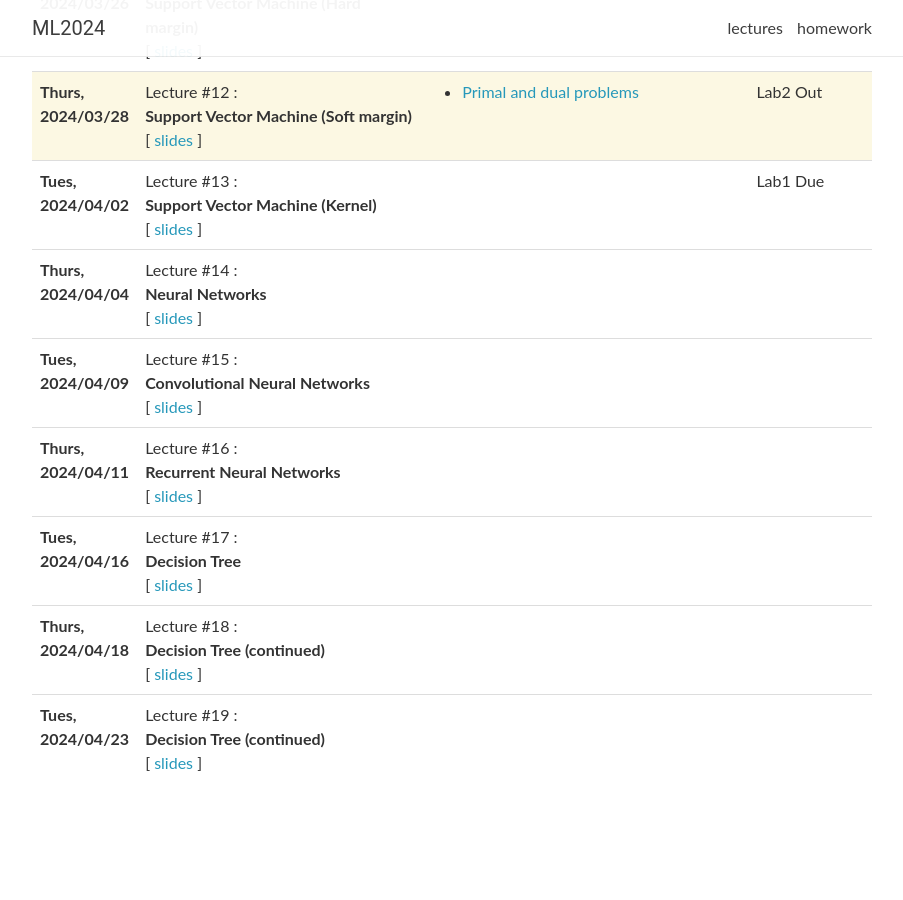
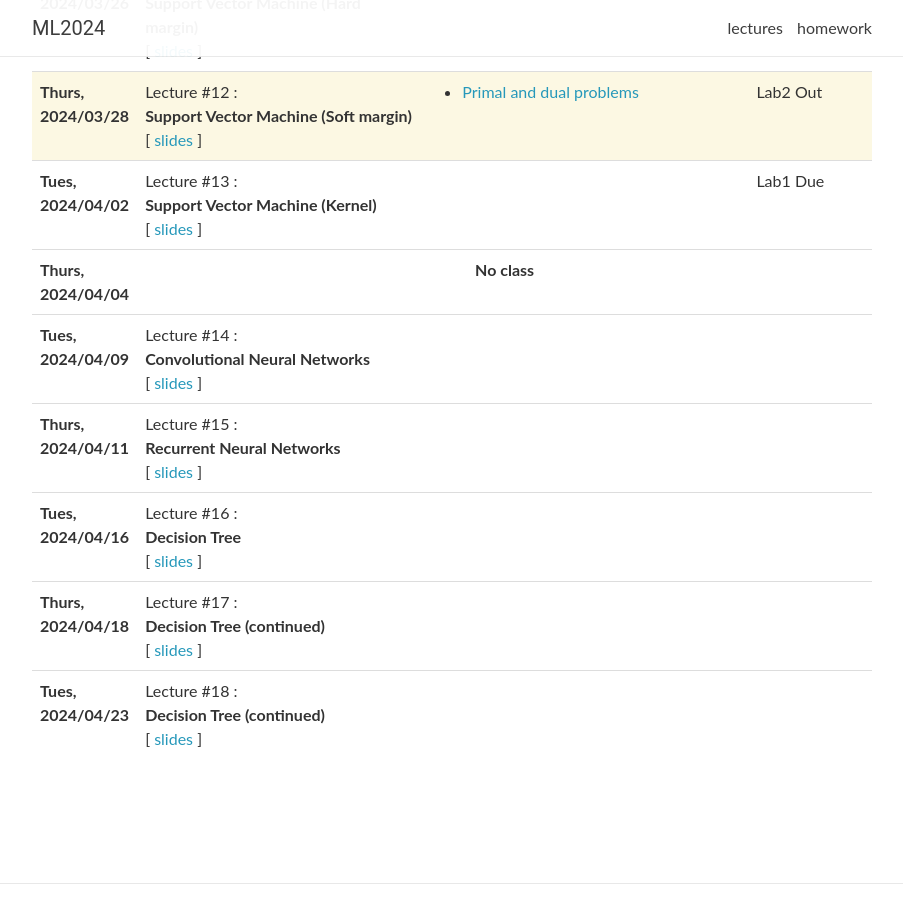
Before and after one commit to SEUML/ml-spring-2024, a Jekyll site: the page built from _pages/lectures.md, in a window 1280 px wide and 900 px high, scrolled down 1217 px. Shown: the whole window, without its empty margins (188-1091 px from the left). Built offline with Jekyll 4.4.1, drawn with Linux system fonts in a browser that asks for light colours; nearby versions of some CDN libraries; comment, search, counter and statistics services are not loaded.

Commit message:
first commit

```diff
--- a/_data/lectures.yml
+++ b/_data/lectures.yml
@@ -107,7 +107,7 @@
 
 - date: Thurs, 2024/04/04
   title: >
-    <strong> Neural Networks</strong>
+    <strong>No class</strong>
   slides: "../assets/slides/lecture7.pdf"
   readings:
   logistics:
```
